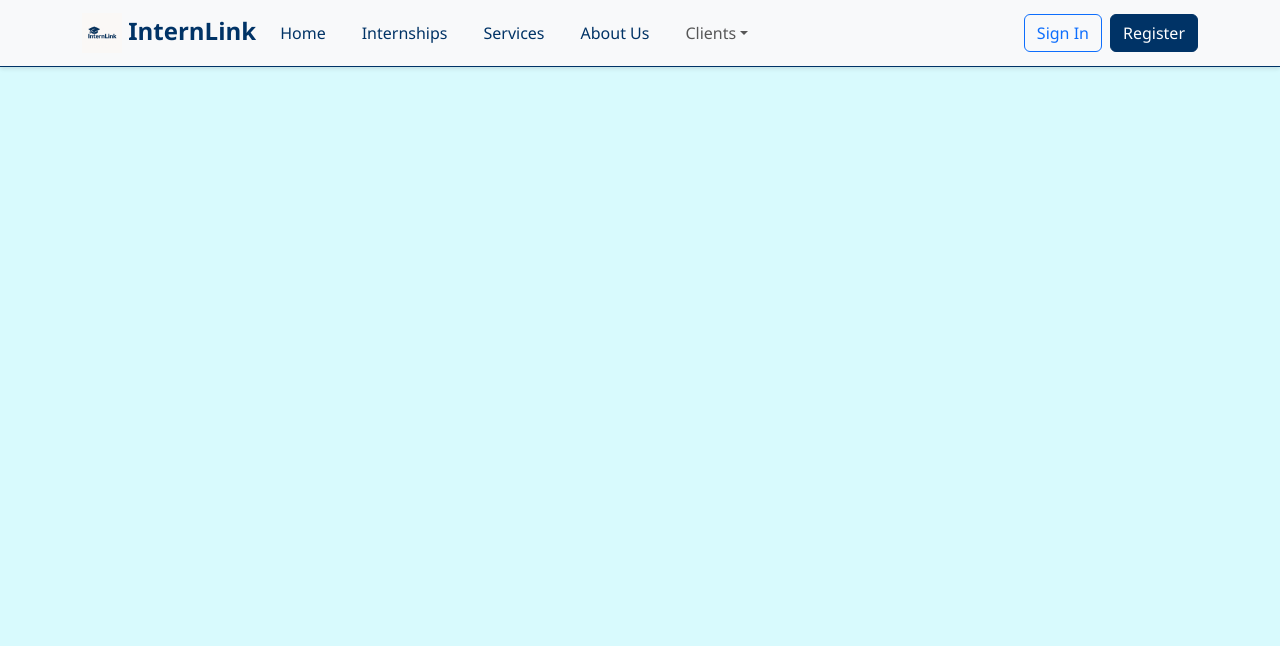
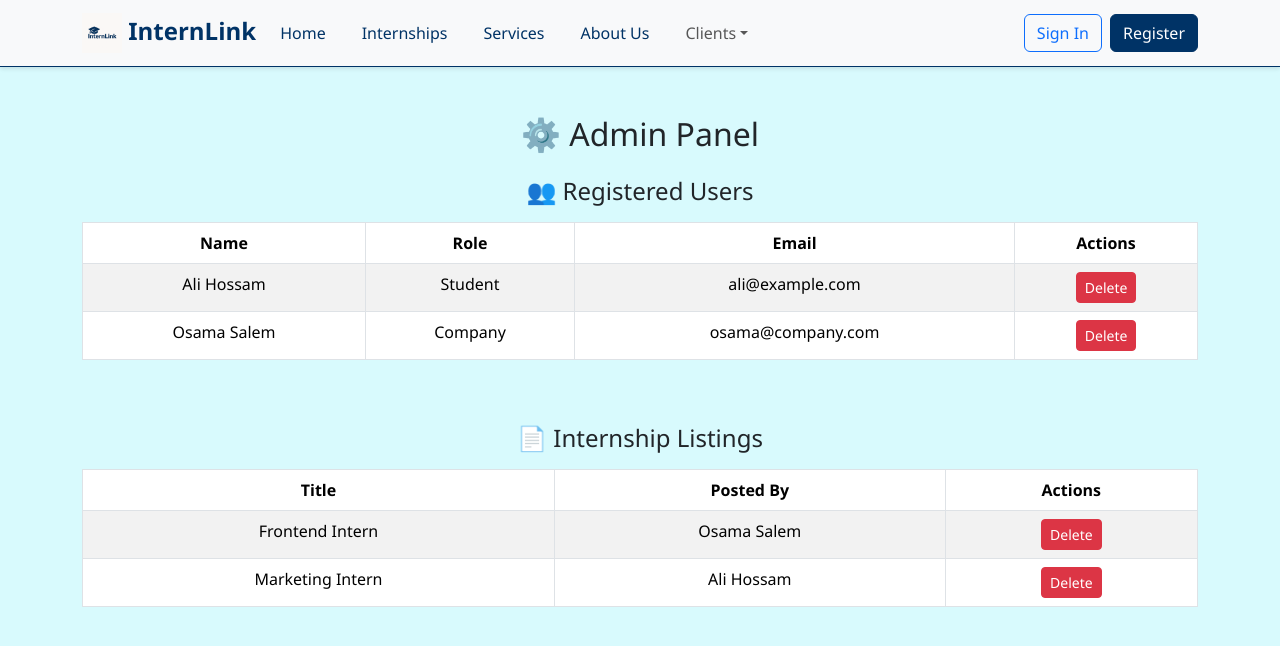
Before and after one commit to Omar-AbuShaheen/internlink, a React (Create React App) app: page /admin in a window 1280 px wide. Shown: the top 646 px of the page. Built offline with nearby package versions, Linux system fonts and the light colour scheme.

Commit message:
feat: add AdminPanel with user and internship tables

```diff
--- a/src/App.js
+++ b/src/App.js
@@ -15,6 +15,8 @@ import InternshipList from './components/InternshipList';
 import InternshipDetail from './components/InternshipDetail';
 import StudentDashboard from './components/StudentDashboard';
 import CompanyDashboard from './components/CompanyDashboard';
+import AdminPanel from './components/AdminPanel';
+
 
 
 
@@ -31,6 +33,7 @@ function App() {
           <Route path="/login" element={<LoginForm />} />
           <Route path="/student/dashboard" element={<StudentDashboard />} />
           <Route path="/company/dashboard" element={<CompanyDashboard />} />
+          <Route path="/admin" element={<AdminPanel />} />
 
           <Route path="/register" element={<RegisterForm />} />
           <Route path="/services" element={<Services />} />
--- a/src/components/AdminPanel.js
+++ b/src/components/AdminPanel.js
@@ -1,12 +1,68 @@
+// src/components/AdminPanel.js
 import React from 'react';
-import '../styles/AdminPanel.css';
+import { Container, Table, Button } from 'react-bootstrap';
+
+const mockUsers = [
+  { id: 1, name: 'Ali Hossam', role: 'Student', email: 'ali@example.com' },
+  { id: 2, name: 'Osama Salem', role: 'Company', email: 'osama@company.com' },
+];
+
+const mockInternships = [
+  { id: 1, title: 'Frontend Intern', postedBy: 'Osama Salem' },
+  { id: 2, title: 'Marketing Intern', postedBy: 'Ali Hossam' },
+];
 
 function AdminPanel() {
   return (
-    <div className="admin-panel">
-      <h1>Admin Panel</h1>
-      <p>Monitor platform activity and manage users.</p>
-    </div>
+    <Container className="py-4">
+      <h2 className="mb-4">⚙️ Admin Panel</h2>
+
+      <h4 className="mt-4 mb-3">👥 Registered Users</h4>
+      <Table striped bordered hover responsive>
+        <thead>
+          <tr>
+            <th>Name</th>
+            <th>Role</th>
+            <th>Email</th>
+            <th>Actions</th>
+          </tr>
+        </thead>
+        <tbody>
+          {mockUsers.map((user) => (
+            <tr key={user.id}>
+              <td>{user.name}</td>
+              <td>{user.role}</td>
+              <td>{user.email}</td>
+              <td>
+                <Button variant="danger" size="sm">Delete</Button>
+              </td>
+            </tr>
+          ))}
+        </tbody>
+      </Table>
+
+      <h4 className="mt-5 mb-3">📄 Internship Listings</h4>
+      <Table striped bordered hover responsive>
+        <thead>
+          <tr>
+            <th>Title</th>
+            <th>Posted By</th>
+            <th>Actions</th>
+          </tr>
+        </thead>
+        <tbody>
+          {mockInternships.map((job) => (
+            <tr key={job.id}>
+              <td>{job.title}</td>
+              <td>{job.postedBy}</td>
+              <td>
+                <Button variant="danger" size="sm">Delete</Button>
+              </td>
+            </tr>
+          ))}
+        </tbody>
+      </Table>
+    </Container>
   );
 }
 
```
